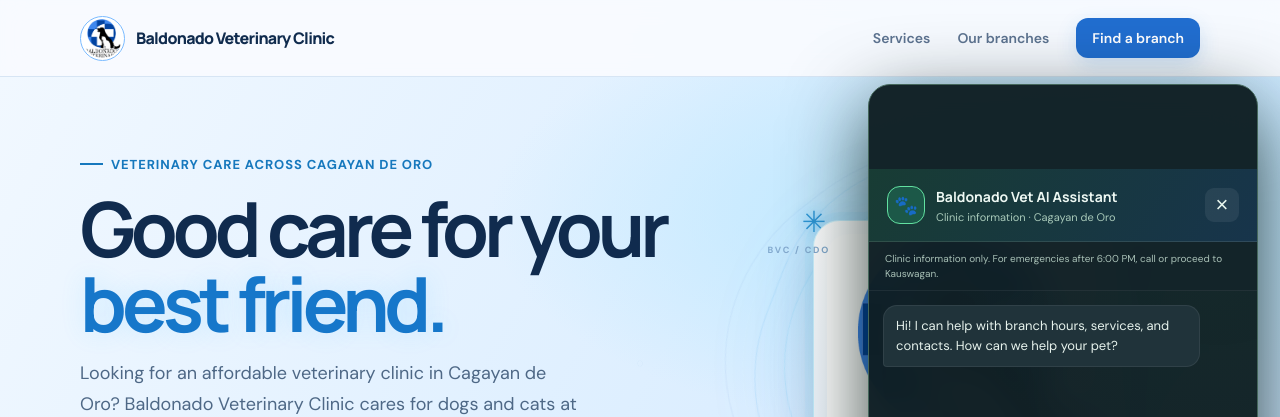
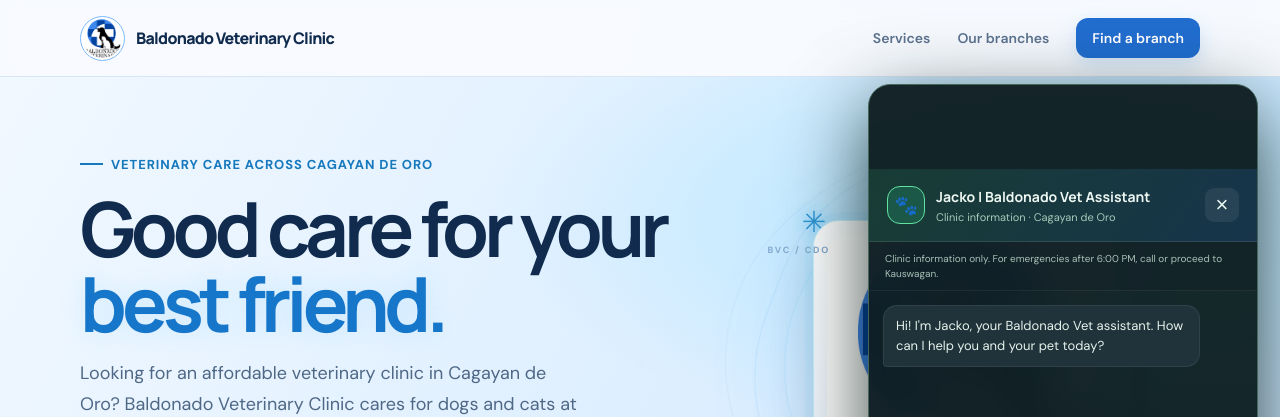
Before and after one commit to Boks-Michael/baldonadovetclinic, a plain HTML site: page index.html in a window 1280 px wide. Both pictures are taken after a click on the button "Open chat assistant". Shown: the top 417 px of the page. Drawn offline with Linux system fonts and the light colour scheme.

Commit message:
Update chat widget for Jacko assistant

```diff
--- a/index.html
+++ b/index.html
@@ -102,10 +102,10 @@
   </main>
   <footer><div class="wrap"><div class="footer-inner"><a class="footer-brand" href="#home"><img src="assets/LOGO%201.jpg" alt=""><span><b>Baldonado Veterinary Clinic</b><small>Macasandig · Kauswagan · Uptown</small></span></a><div class="socials"><a class="facebook-link" href="https://www.facebook.com/profile.php?id=61570374178591" target="_blank" rel="noopener noreferrer" aria-label="Baldonado Veterinary Clinic on Facebook"><svg viewBox="0 0 24 24" aria-hidden="true"><path d="M13.7 21v-8.2h2.8l.4-3.2h-3.2V7.5c0-.9.3-1.6 1.6-1.6H17V3.1c-.3 0-1.3-.1-2.5-.1-2.5 0-4.2 1.5-4.2 4.3v2.4H7.5v3.2h2.8V21h3.4z"/></svg></a><a href="#branches">Call a branch ↗</a></div></div><div class="copyright">© <span id="year"></span> Baldonado Veterinary Clinic. Caring for CDO’s pets, one paw at a time.</div></div></footer>
   <div class="chat-widget" id="chat-widget" data-chat-endpoint="/api/chat">
-    <section class="chat-panel" id="chat-panel" role="dialog" aria-label="Baldonado Vet AI Assistant" aria-hidden="true" hidden>
-      <header class="chat-header"><div class="chat-heading"><span class="chat-avatar" aria-hidden="true">🐾</span><div><strong>Baldonado Vet AI Assistant</strong><small>Clinic information · Cagayan de Oro</small></div></div><button class="chat-close" type="button" aria-label="Close chat">×</button></header>
+    <section class="chat-panel" id="chat-panel" role="dialog" aria-label="Jacko | Baldonado Vet Assistant" aria-hidden="true" hidden>
+      <header class="chat-header"><div class="chat-heading"><span class="chat-avatar" aria-hidden="true">🐾</span><div><strong>Jacko | Baldonado Vet Assistant</strong><small>Clinic information · Cagayan de Oro</small></div></div><button class="chat-close" type="button" aria-label="Close chat">×</button></header>
       <div class="chat-note">Clinic information only. For emergencies after 6:00 PM, call or proceed to Kauswagan.</div>
-      <div class="chat-history" id="chat-history" role="log" aria-live="polite" aria-relevant="additions"><div class="chat-message assistant">Hi! I can help with branch hours, services, and contacts. How can we help your pet?</div></div>
+      <div class="chat-history" id="chat-history" role="log" aria-live="polite" aria-relevant="additions"><div class="chat-message assistant">Hi! I'm Jacko, your Baldonado Vet assistant. How can I help you and your pet today?</div></div>
       <div class="chat-tools"><div class="chat-suggestions" aria-label="Suggested questions"><button type="button" data-chat-suggestion="What are Kauswagan's 24/7 service hours?">Kauswagan 24/7 Hours</button><button type="button" data-chat-suggestion="How do I book a home service?">Book Home Service</button><button type="button" data-chat-suggestion="Do you offer kapon and vaccines?">Kapon &amp; Vaccines</button></div>
         <form class="chat-form" id="chat-form"><label class="chat-sr-only" for="chat-input">Ask Baldonado Veterinary Clinic</label><input id="chat-input" name="message" type="text" maxlength="2000" placeholder="Ask about our clinic…" autocomplete="off" required><button class="chat-send" type="submit">Send</button></form>
       </div>
```
